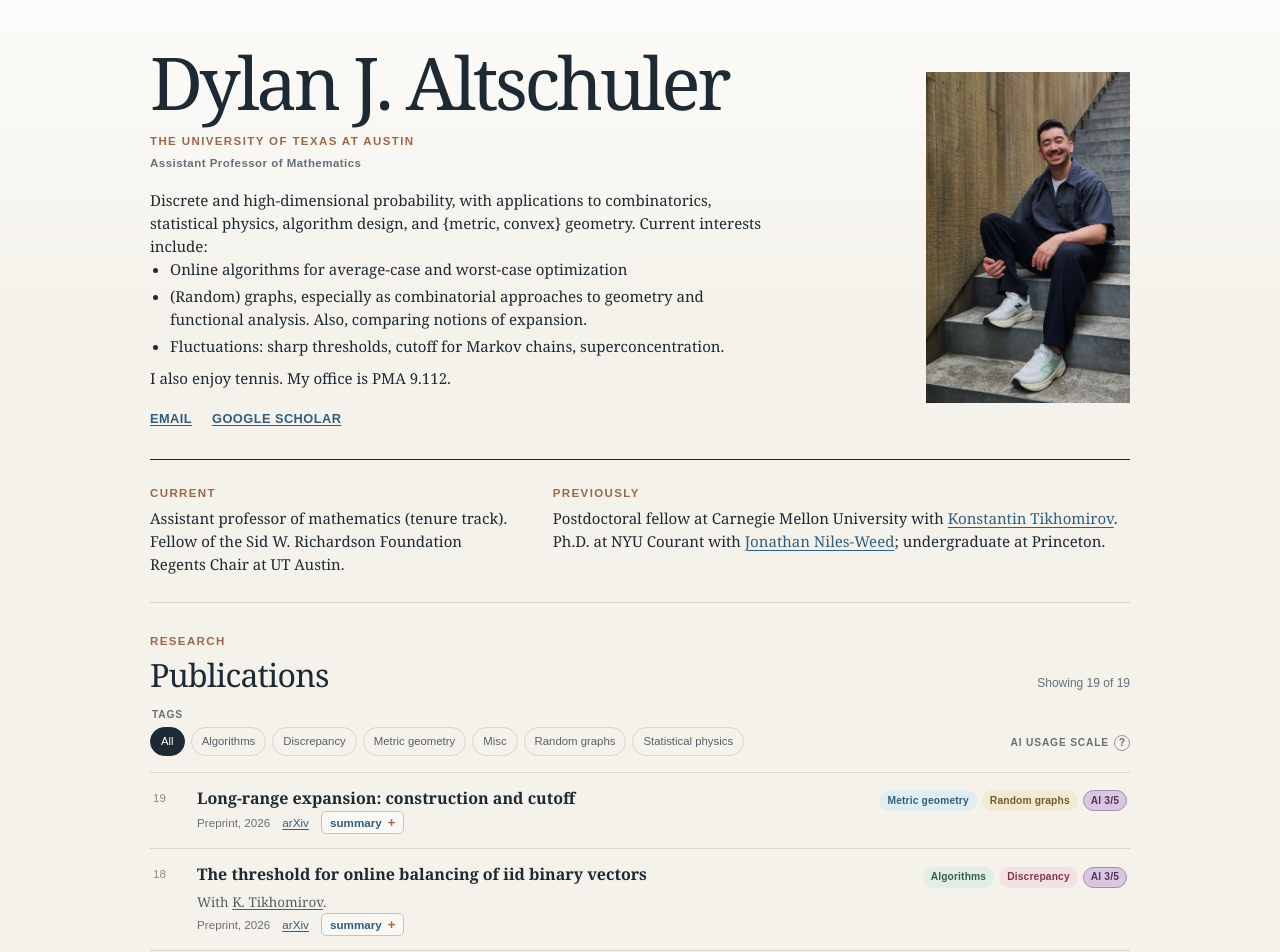
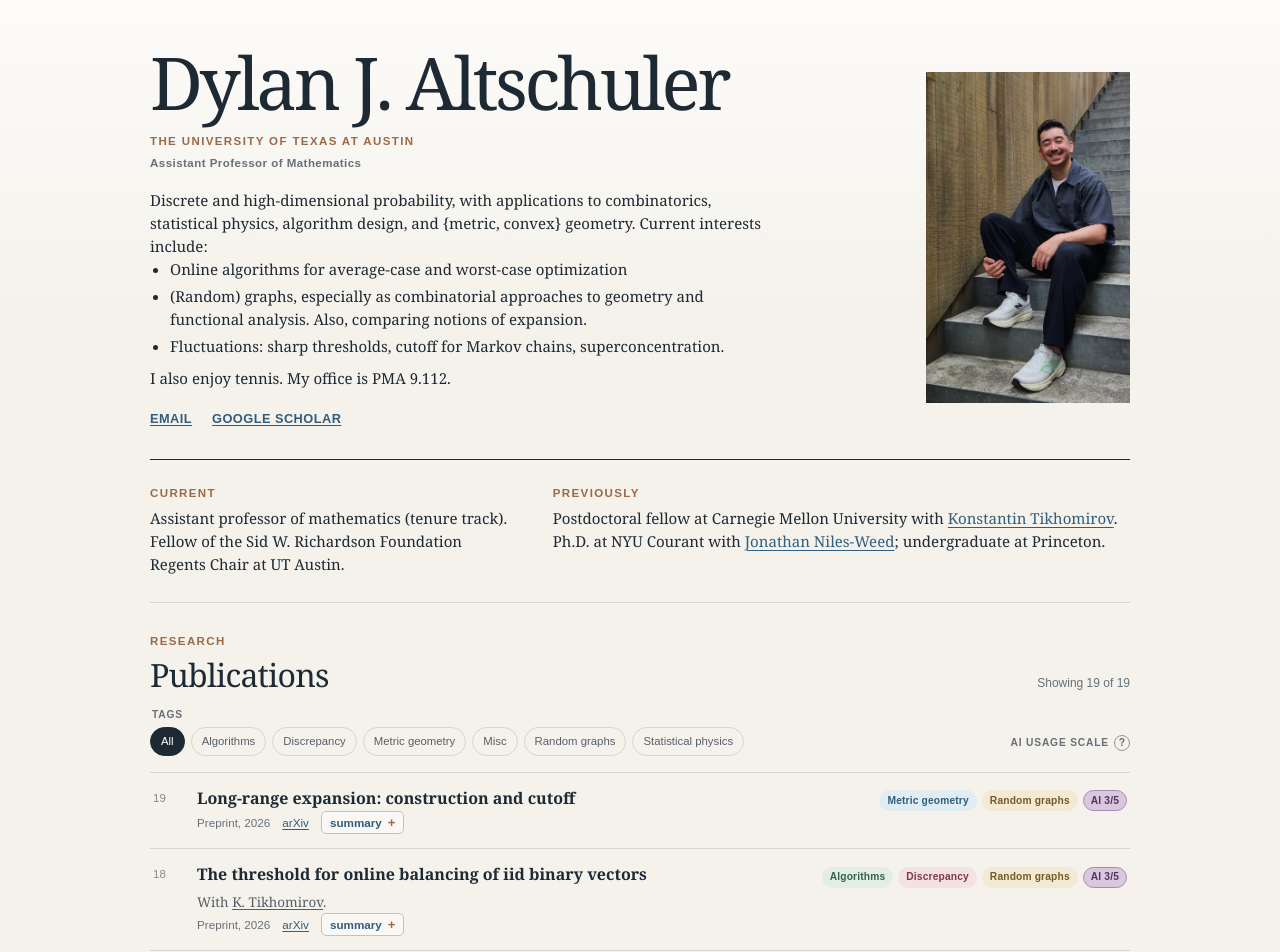
Before and after one commit to dylanaltschuler/dylanaltschuler.github.io, a React (Vite) app: page / in a window 1280 px wide. Shown: the top 952 px of the page. Built offline with nearby package versions, Linux system fonts and the light colour scheme.

Commit message:
Extend random graphs tag to papers 18 and 5
Tag the two previously omitted random-graph publications while preserving their existing classifications.

```diff
--- a/src/App.tsx
+++ b/src/App.tsx
@@ -69,7 +69,7 @@ const papers: Paper[] = [
     authors: [KONSTANTIN],
     venue: "Preprint, 2026",
     links: [{ label: "arXiv", href: "https://arxiv.org/pdf/2609.14975" }],
-    tags: ["Algorithms", "Discrepancy"],
+    tags: ["Algorithms", "Discrepancy", "Random graphs"],
     ai: 3,
     summary: (
       <>
@@ -246,7 +246,7 @@ const papers: Paper[] = [
     links: [
       { label: "arXiv", href: "https://arxiv.org/pdf/2101.04036.pdf" },
     ],
-    tags: ["Discrepancy"],
+    tags: ["Discrepancy", "Random graphs"],
     ai: 0,
     summary:
       "We give an exact trade-off between discrepancy, dimension, and sparsity for canonical ensembles of integer matrices. By combining Stein’s method of exchangeable pairs with the second-moment method, we move past an obstruction to concentration below a certain sparsity and essentially characterize all regimes simultaneously.",
```
